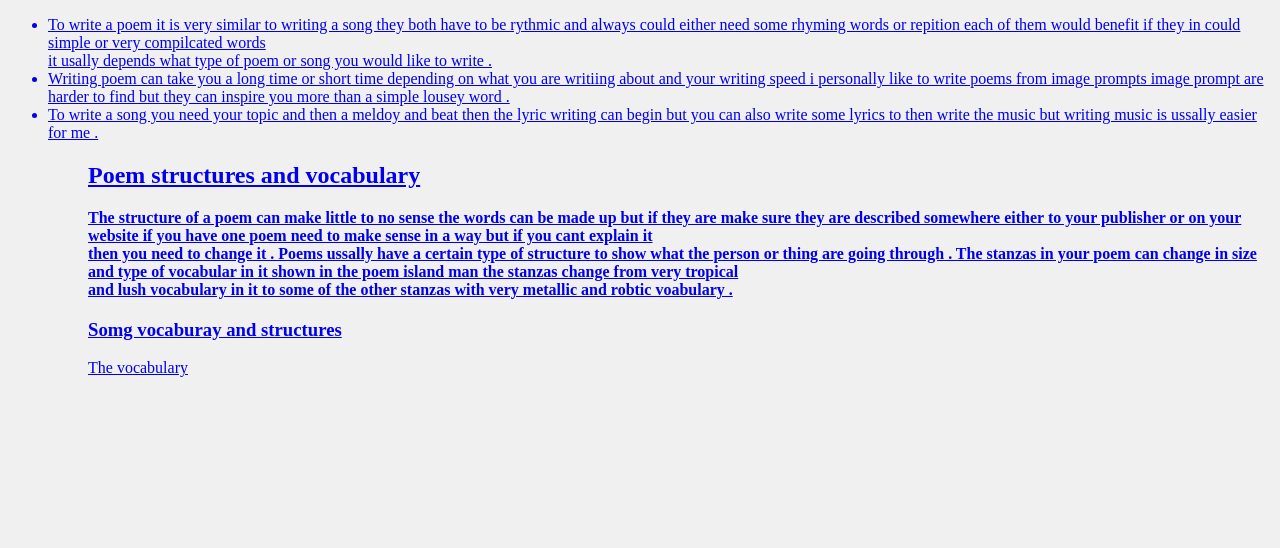
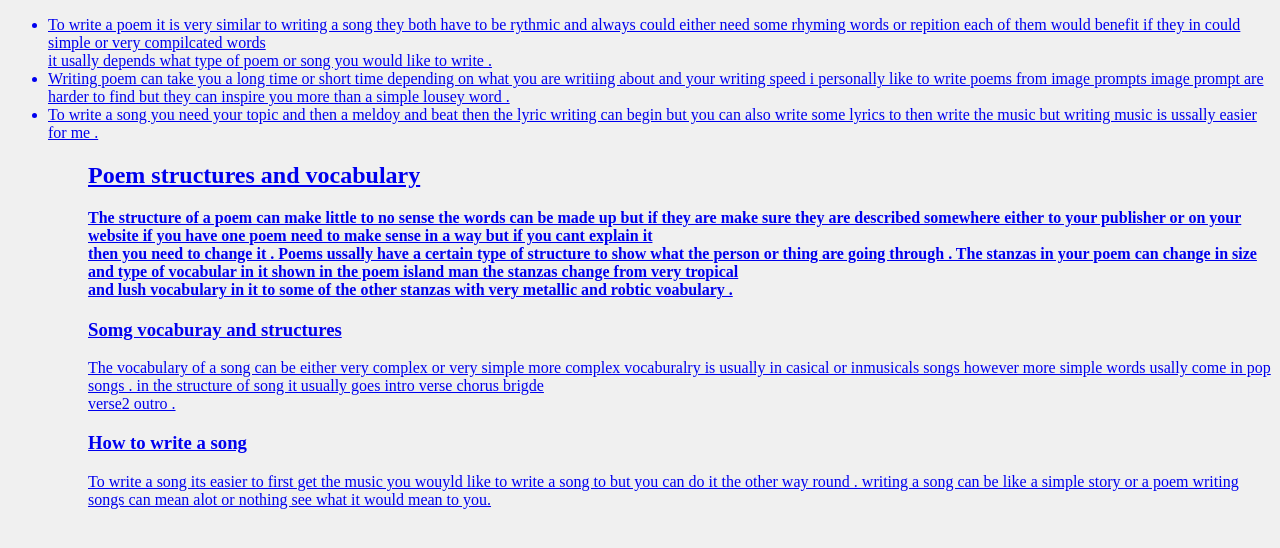
Before and after one commit to ls100531-dot/LeahS7F, a plain HTML site: page Page2.html in a window 1280 px wide. Drawn offline with Linux system fonts and the light colour scheme.

Commit message:
Update Page2.html

```diff
--- a/Page2.html
+++ b/Page2.html
@@ -20,9 +20,10 @@ then you need to change it . Poems ussally have a certain type of structure to s
 and lush vocabulary in it to some of the other stanzas with very metallic and  robtic voabulary .
 
 <h3>Somg vocaburay and structures</h3>
-<p> The vocabulary </p>
-
-
+<p> The vocabulary of a song can be either very complex or very simple more complex vocaburalry is usually in casical or inmusicals songs however more simple words usally come in pop songs . in the structure of song it usually goes intro verse chorus brigde  <br>
+verse2 outro .</p>
+<h3>How to write a song </h3>
+    <p>To write a song its easier to first get the music you wouyld like to write a song to but you can do it the other way round . writing a  song can be like a simple story or a poem writing songs can mean alot or nothing see what it would mean to you.</p>
 </body>
 
 </html>
```
